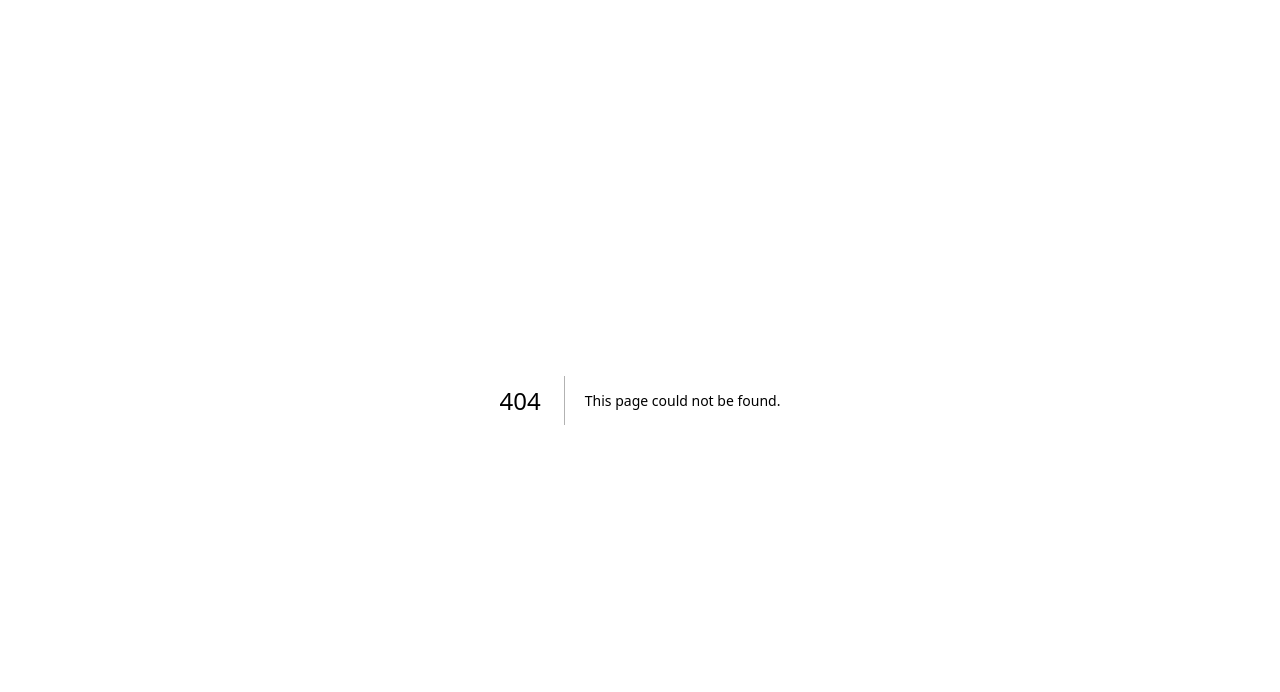
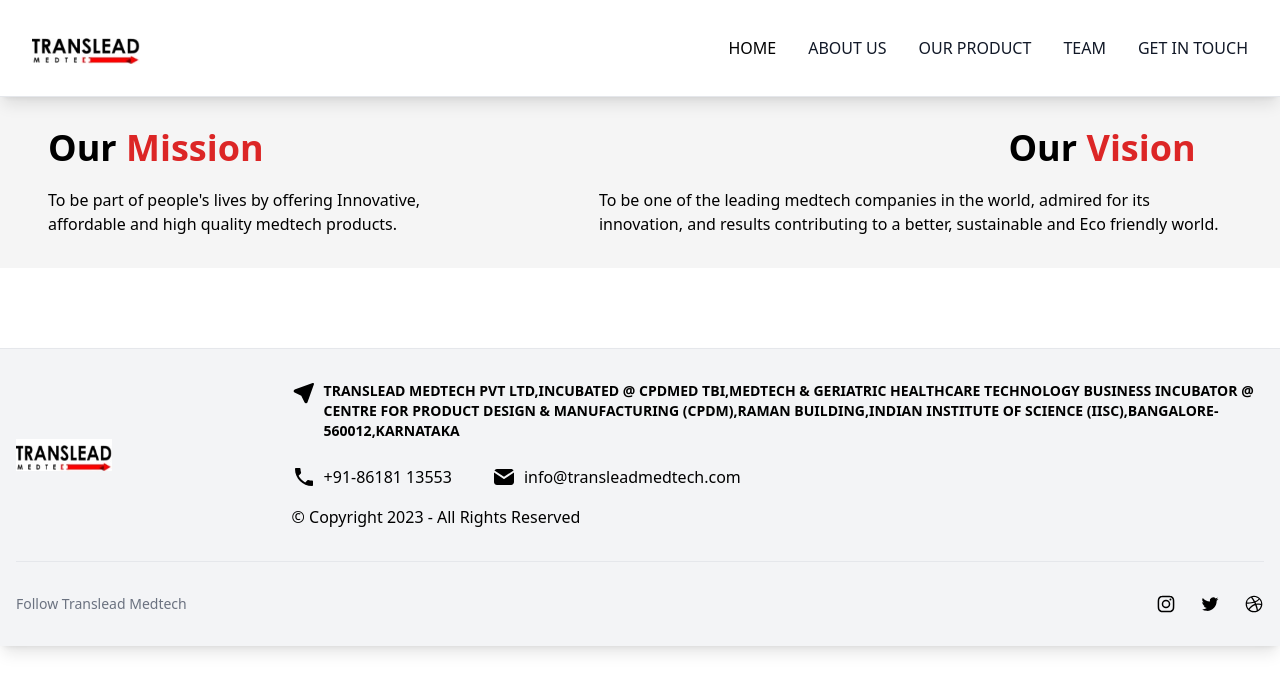
Before and after one commit to Tushar98644/Translead_Website, a Next.js app: page /about in a window 1280 px wide. Before the commit this address had no page. Shown: the top 692 px of the page. Built offline with nearby package versions, Linux system fonts and the light colour scheme.

Commit message:
responive footer

```diff
--- a/components/About.tsx
+++ b/components/About.tsx
@@ -1,9 +1,19 @@
+/* eslint-disable react/no-unescaped-entities */
 const About = () => {
     return (
-        <div>
-            <h1>About</h1>
+        <div className="flex flex-col gap-10 w-half pt-16">
+            <div className="flex flex-row gap-40 px-12 py-8 mt-8 background">
+                <div className="flex flex-col gap-5">
+                    <span className="text-4xl font-extrabold">Our <span className="text-red-600">Mission</span> </span>
+                    <span>To be part of people's lives by offering Innovative, affordable and high quality medtech products.</span>
+                </div>
+                <div className="flex flex-col gap-5">
+                    <span className="text-4xl font-extrabold ml-[32vw]">Our <span className="text-red-600">Vision</span> </span>
+                    <span>To be one of the leading medtech companies in the world, admired for its innovation, and results contributing to a better, sustainable and Eco friendly world.</span>
+                </div>
+            </div>
         </div>
-     );
+    );
 }
 
 export default About;
--- a/components/Footer.tsx
+++ b/components/Footer.tsx
@@ -6,13 +6,13 @@ const Footer = () => {
             <div className="mx-auto w-full max-w-screen-xl p-4 py-6 lg:py-8">
                 <div className="md:flex md:justify-between items-center flex-row gap-40">
                     <div className="mb-6 md:mb-0">
-                        <Link href="/" className="flex items-center">
+                        <Link href="/" className="items-center hidden md:flex">
                             <img src="/logo.png" className="h-8 mr-3" alt="FlowBite Logo" />
                         </Link>
                     </div>
                     <div className="flex w-full">
                         <div>
-                            <div className="mb-6 text-sm font-semibold text-black uppercase flex flex-row gap-2">
+                            <div className="mb-6 text-sm font-semibold text-black uppercase flex flex-row gap-2 ml-5">
                                 <div>
                                     <svg width="24" height="24" viewBox="0 0 24 24" fill="none" xmlns="http://www.w3.org/2000/svg">
                                         <g clip-path="url(#clip0_1509_3020)">
@@ -27,8 +27,8 @@ const Footer = () => {
                                 </div>
                                 <div>Translead Medtech Pvt Ltd,Incubated @ CPDMED TBI,MedTech & Geriatric Healthcare Technology Business Incubator @ Centre for Product Design & Manufacturing (CPDM),Raman Building,Indian Institute of Science (IISc),Bangalore-560012,Karnataka</div>
                             </div>
-                            <ul className="text-black font-medium">
-                                <div className="flex flex-row gap-10">
+                            <ul className="text-black font-medium ml-5">
+                                <div className="flex md:flex-row md:gap-10 gap-2 flex-col">
                                     <li className="mb-4">
                                         <a href="https://flowbite.com/" className="hover:underline flex flex-row gap-2">
                                             <svg width="24" height="24" viewBox="0 0 24 24" fill="none" xmlns="http://www.w3.org/2000/svg">
--- /dev/null
+++ b/components/Layout.tsx
@@ -0,0 +1,14 @@
+import Footer from "./Footer";
+import Navbar from "./Navbar";
+
+const Layout = ({children}) => {
+    return (
+        <div>
+            <Navbar />
+            {children}
+            <Footer />
+        </div>
+     );
+}
+
+export default Layout;
--- a/components/Navbar.tsx
+++ b/components/Navbar.tsx
@@ -25,10 +25,10 @@ const Navbar = () => {
                 <div className={`${isOpen ? 'block' : 'hidden'} w-full md:block md:w-auto`} id="navbar-default">
                     <ul className="font-medium flex flex-col p-4 md:p-0 mt-4 border border-gray-100 rounded-lg bg-gray-50 md:flex-row md:space-x-8 md:mt-0 md:border-0 md:bg-white">
                         <li>
-                            <a href="#" className="block py-2 pl-3 pr-4 text-white bg-blue-700 rounded md:bg-transparent md:text-black md:hover:text-blue-700 md:p-0" aria-current="page">HOME</a>
+                            <Link href="/" className="block py-2 pl-3 pr-4 text-white bg-blue-700 rounded md:bg-transparent md:text-black md:hover:text-blue-700 md:p-0" aria-current="page">HOME</Link>
                         </li>
                         <li>
-                            <a href="#about" className="block py-2 pl-3 pr-4 text-gray-900 rounded hover:bg-gray-100 md:hover:bg-transparent md:border-0 md:hover:text-blue-700 md:p-0">ABOUT US</a>
+                            <Link href="/about" className="block py-2 pl-3 pr-4 text-gray-900 rounded hover:bg-gray-100 md:hover:bg-transparent md:border-0 md:hover:text-blue-700 md:p-0">ABOUT US</Link>
                         </li>
                         <li>
                             <a href="#" className="block py-2 pl-3 pr-4 text-gray-900 rounded hover:bg-gray-100 md:hover:bg-transparent md:border-0 md:hover:text-blue-700 md:p-0">OUR PRODUCT</a>
--- a/components/index.ts
+++ b/components/index.ts
@@ -2,6 +2,6 @@ export {default as Navbar } from './Navbar';
 export {default as Footer } from './Footer';
 export {default as Contact } from './Contact';
 export {default as Team } from './Team';
-export {default as About } from './About';
 export {default as Home } from './Home';
 export {default as Work } from './Work';
+export {default as About } from './About';
--- /dev/null
+++ b/pages/about.tsx
@@ -0,0 +1,12 @@
+import { About } from "@/components";
+import Layout from "@/components/Layout";
+
+const About_Page = () => {
+    return (
+        <Layout>
+            <About />
+        </Layout>
+     );
+}
+
+export default About_Page;
--- a/pages/index.tsx
+++ b/pages/index.tsx
@@ -1,16 +1,11 @@
-import { About, Contact, Footer, Home, Navbar, Team, Work } from "@/components";
+import {  Home } from "@/components";
+import Layout from "@/components/Layout";
 
 const Home_page = () => {
   return (
-    <div>
-      <Navbar />
-      <Home />
-      <About />
-      <Work />
-      <Team />
-      <Contact />
-      <Footer/>
-    </div>
+   <Layout>
+        <Home/>
+    </Layout>
 
   );
 }
--- a/styles/globals.css
+++ b/styles/globals.css
@@ -1,3 +1,7 @@
 @tailwind base;
 @tailwind components;
 @tailwind utilities;
+
+.background {
+  background-color: #f5f5f5;
+}
```
